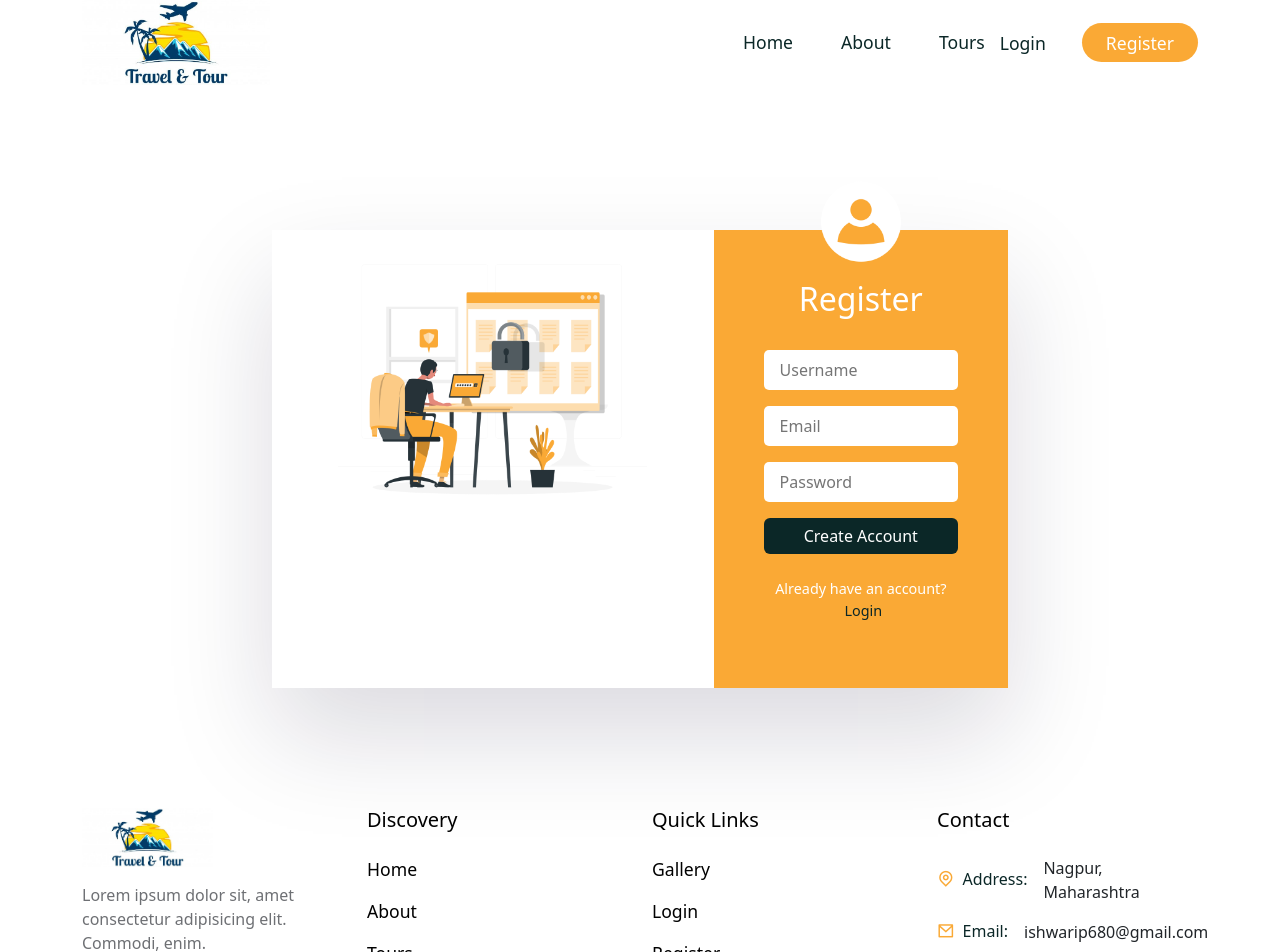
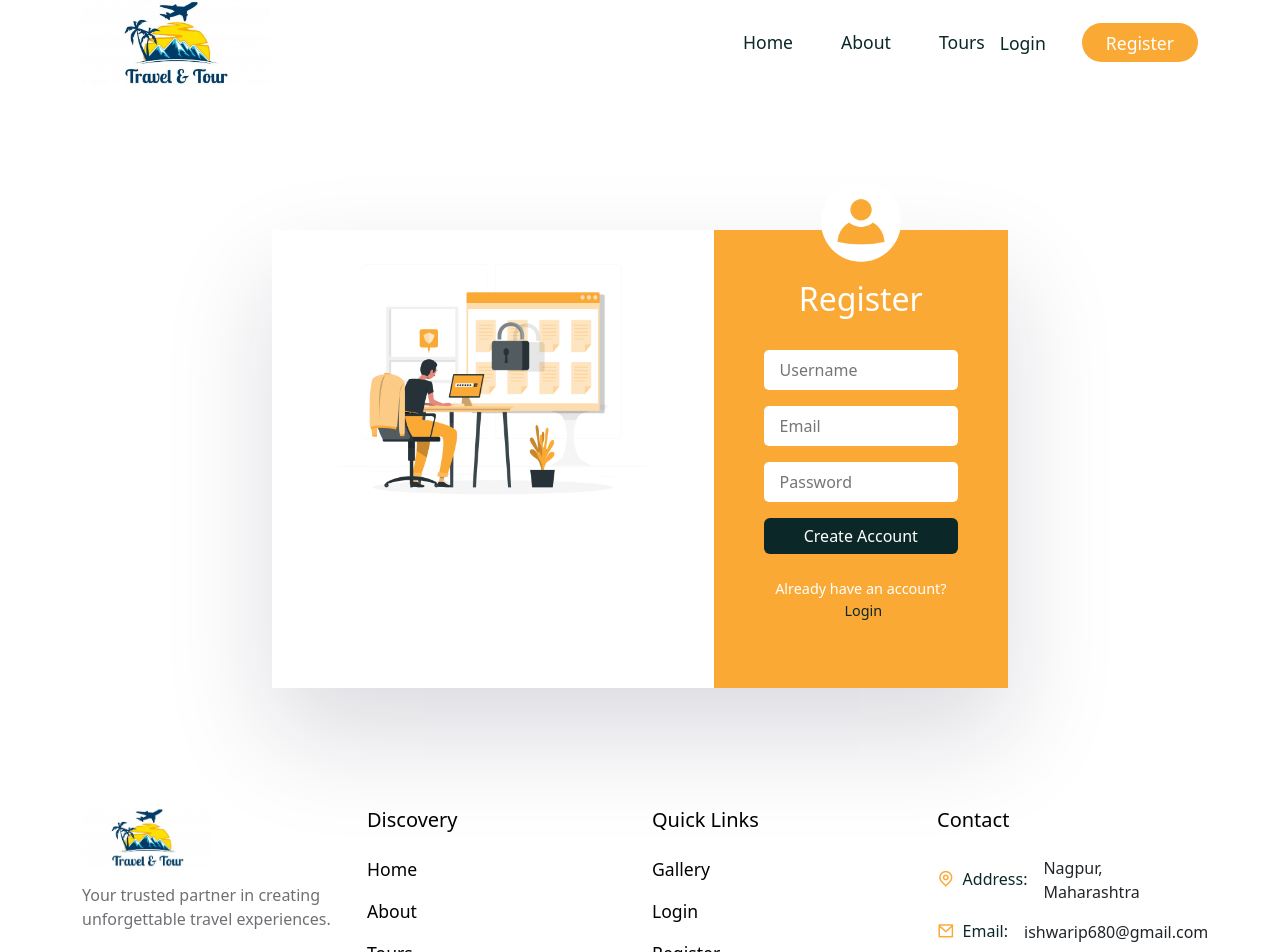
Before and after one commit to ishu7219/VoyageVista-, a React (Create React App) app in the folder frontend/: page /register in a window 1280 px wide. Shown: the top 952 px of the page. Built offline with nearby package versions, Linux system fonts and the light colour scheme; a web font is replaced by a local one.

Commit message:
Update Footer.jsx

```diff
--- a/frontend/src/components/Footer/Footer.jsx
+++ b/frontend/src/components/Footer/Footer.jsx
@@ -26,7 +26,7 @@ const Footer = () => {
         <Col lg="3">
           <div className="logo">
             <img src={logo} alt="logo" />
-            <p>Lorem ipsum dolor sit, amet consectetur adipisicing elit. Commodi, enim.</p>
+            <p>Your trusted partner in creating unforgettable travel experiences.</p>
             <div className="social_links">
               <span>
                 <Link to="#"><i className="ri-youtube-line"></i></Link>
```
